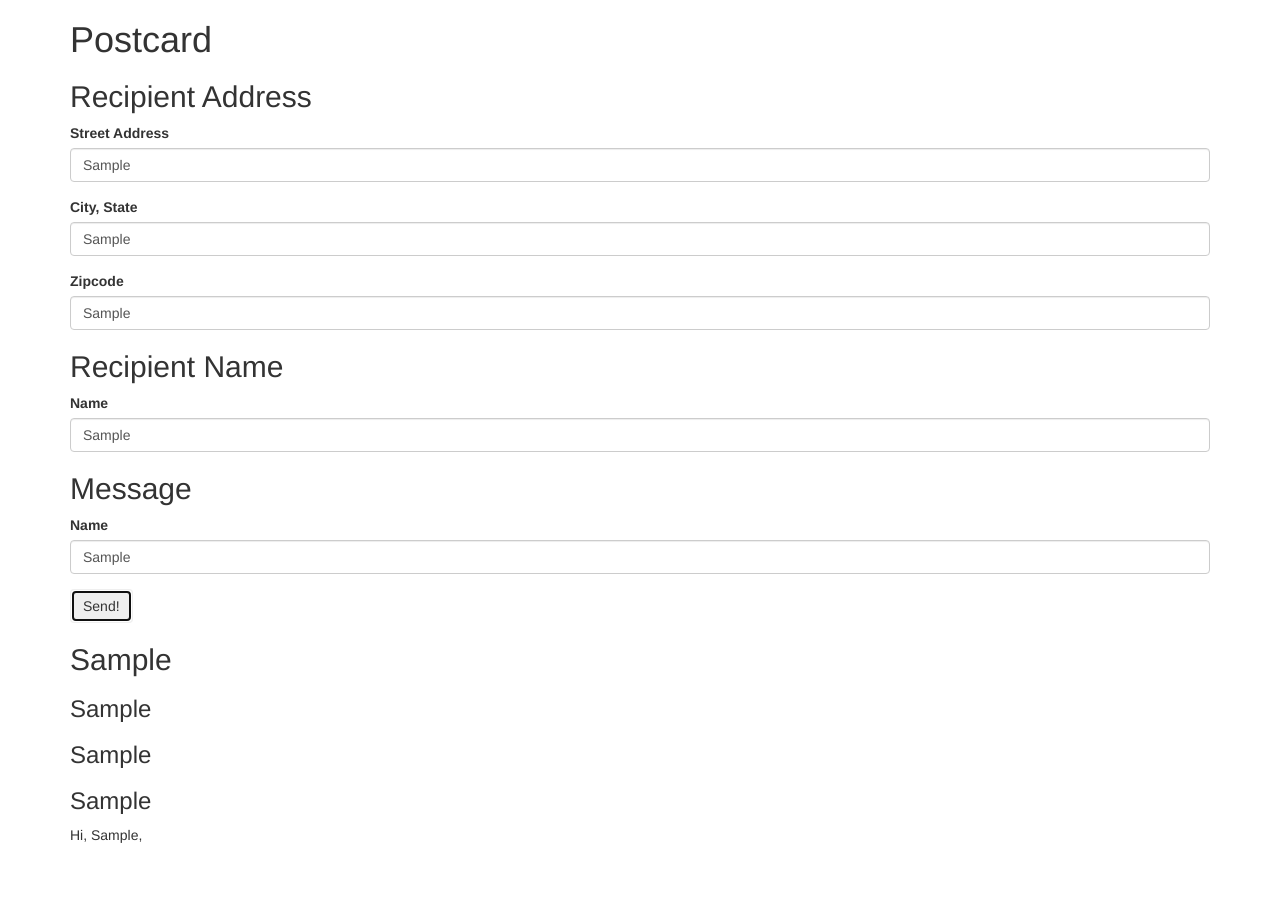
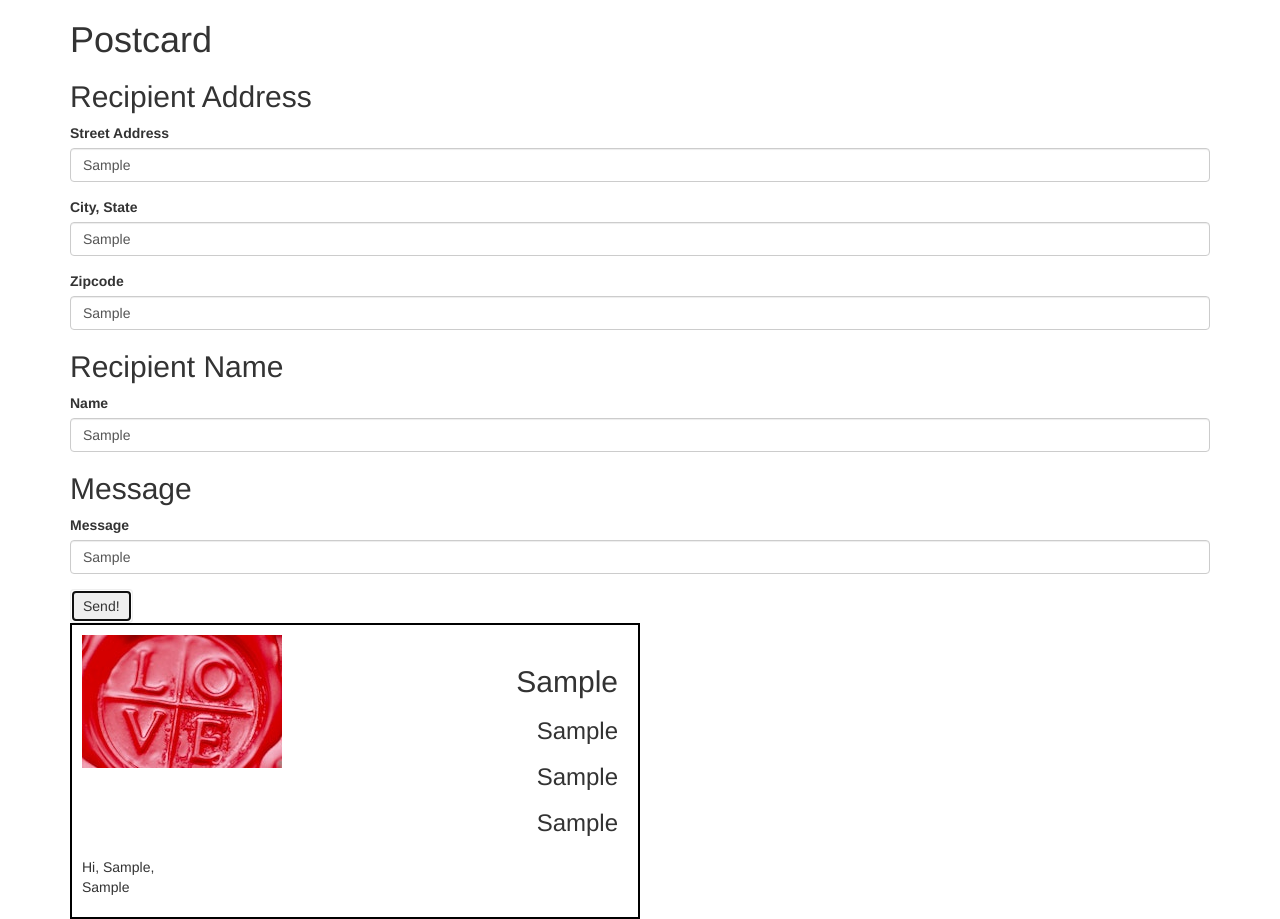
Before and after one commit to Brookeruu/postcard, a plain HTML site: page index.html in a window 1280 px wide. Both pictures are taken after typing "Sample", "Sample", "Sample", "Sample", "Sample" into the empty fields and a click on the button "Send!". Before the commit the page ends 855 px from the top, so only its background shows below. Drawn offline with Linux system fonts and the light colour scheme.

Commit message:
Add css and image.

```diff
--- a/css/styles.css
+++ b/css/styles.css
@@ -1,3 +1,15 @@
 #postcard {
   display: none;
+  border: solid black 2px;
+  padding: 10px;
+  max-width: 50%;
 }
+
+.addressBox {
+  padding: 10px;
+  text-align: right;
+}
+
+img {
+  float: left;
+}
--- a/index.html
+++ b/index.html
@@ -36,22 +36,28 @@
 
         <div class="form-group">
           <h2>Message</h2>
-          <label for="message">Name</label>
+          <label for="message">Message</label>
           <input id="message" class="form-control" type="text">
         </div>
 
         <button type="submit" class="btn">Send!</button>
       </form>
       <div id="postcard">
+        <img src="stamp.jpg" alt="image of stamp">
+        <div class="addressBox">
           <h2><span class="name"></span></h2>
           <h3><span class="streetAddress"></span></h3>
           <h3><span class="cityState"></span></h3>
           <h3><span class="zipCode"></span></h3>
+        </div>
 
+
+        <div class="messageBox">
           <p>Hi, <span class="name"></span>, <br/>
           <span class="message"></span>
           </p>
         </div>
       </div>
+    </div>
   </body>
 </html>
--- a/js/scripts.js
+++ b/js/scripts.js
@@ -4,11 +4,13 @@ $(document).ready(function(){
     var cityStateInput = $("input#cityState").val();
     var zipCodeInput = $("input#zipCode").val();
     var nameInput = $("input#name").val();
+    var messageInput = $("input#message").val();
 
     $(".streetAddress").text(streetAddressInput);
     $(".cityState").text(cityStateInput);
     $(".zipCode").text(zipCodeInput);
     $(".name").text(nameInput);
+    $(".message").text(messageInput);
 
     $("#postcard").show();
 
```
Also changed, not shown: stamp.jpg (added). Lines whose indentation alone changed are shown as unchanged.
